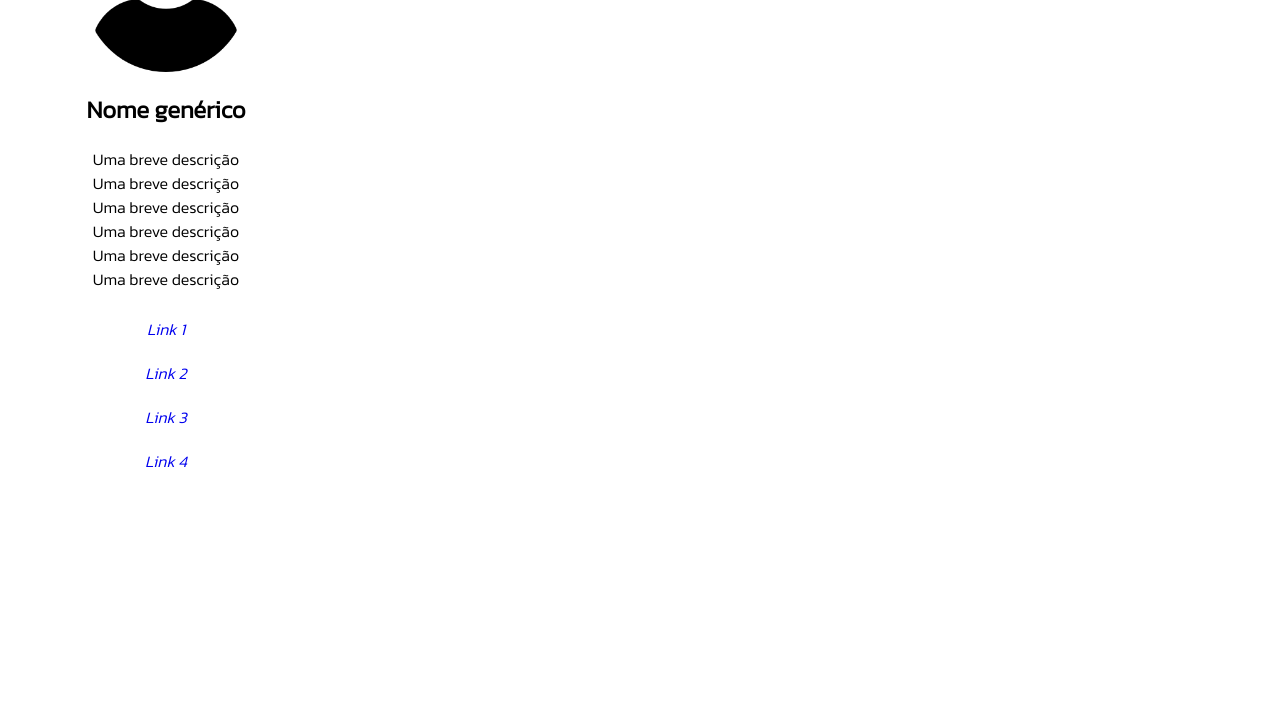
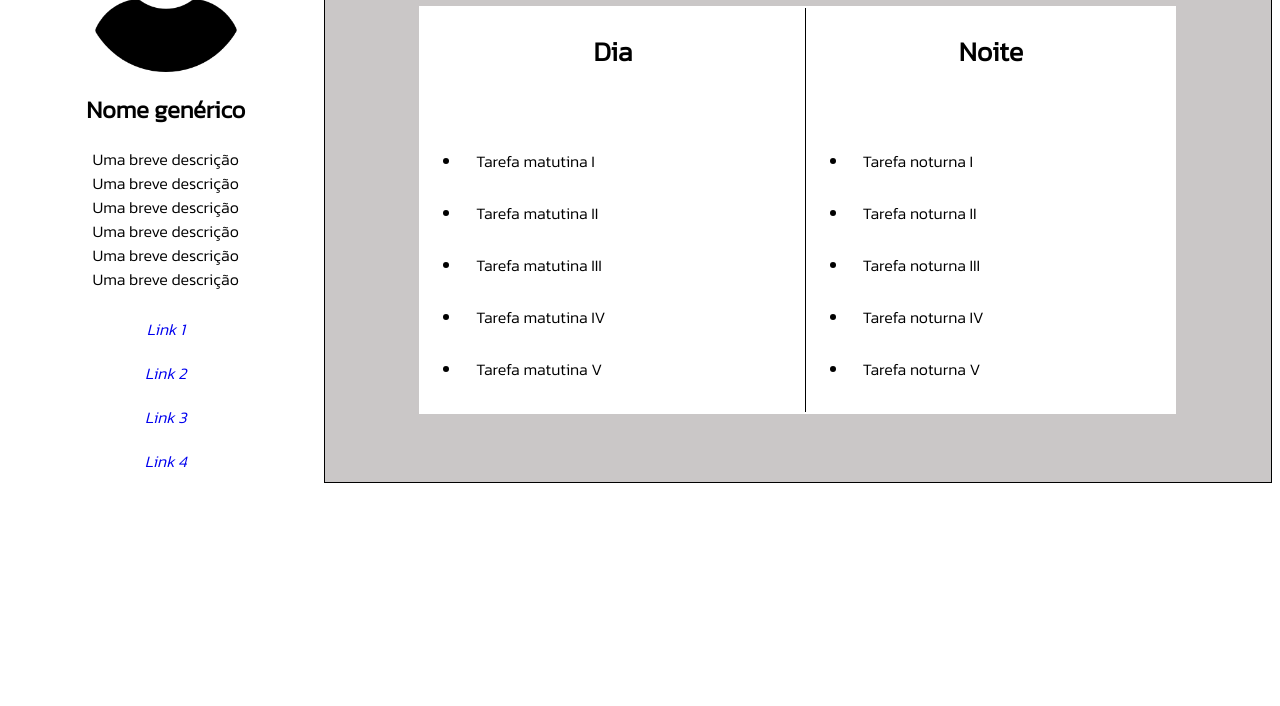
Before and after one commit to Anderson-Alencar/lista-de-tarefas, a plain HTML site: page index.html in a window 1280 px wide. Shown: the part 94-800 px from the top of the page. Drawn offline with Linux system fonts and the light colour scheme.

Commit message:
feat: task list

```diff
--- a/assets/style.css
+++ b/assets/style.css
@@ -1,5 +1,6 @@
 body {
     font-family: 'Kanit', sans-serif;
+    display: flex;
 }
 
 .left-menu {
@@ -37,3 +38,31 @@ a:visited { text-decoration: none; }
 a:hover { text-decoration: none; }
 
 a:active { text-decoration: none; }
+
+.container-main {
+    display: flex;
+    flex-direction: column;
+    width: 75%;
+    align-items: center;
+    background-color:rgb(202, 199, 199);
+    border: solid 1px;
+}
+
+.table-tasks {
+    background-color: white;
+    width: 80%;
+}
+
+.task {
+    padding: 14px;
+}
+
+.title-list {
+    text-align: center;
+    font-size: 27px;
+    padding-bottom: 40px;
+}
+
+.list-morning {
+    border-right: solid 1px;
+}
--- a/index.html
+++ b/index.html
@@ -23,6 +23,32 @@
             <li><a href=”#”>Link 4</a></li>
             </ul>
     </aside>
-    <main></main>
+    <main class="container-main">
+        <h1>Lista de tarefas</h1>
+        <table class="table-tasks">
+            <tr>
+                <td class="list-morning">
+                    <h2 class="title-list">Dia</h2>
+                    <ul>
+                        <li class="task">Tarefa matutina I</li>
+                        <li class="task">Tarefa matutina II</li>
+                        <li class="task">Tarefa matutina III</li>
+                        <li class="task">Tarefa matutina IV</li>
+                        <li class="task">Tarefa matutina V</li>
+                    </ul>
+                </td>
+                <td>
+                    <h2 class="title-list">Noite</h2>
+                    <ul>
+                        <li class="task">Tarefa noturna I</li>
+                        <li class="task">Tarefa noturna II</li>
+                        <li class="task">Tarefa noturna III</li>
+                        <li class="task">Tarefa noturna IV</li>
+                        <li class="task">Tarefa noturna V</li>
+                    </ul>
+                </td>
+            </tr>
+        </table>
+    </main>
 </body>
 </html>
```
